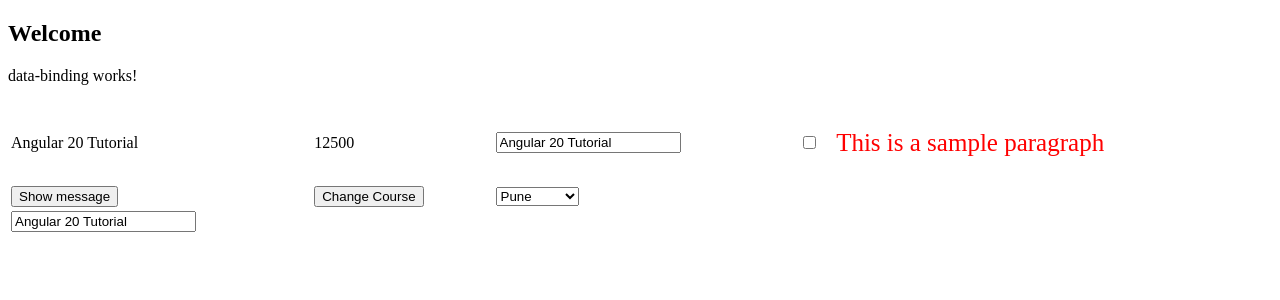
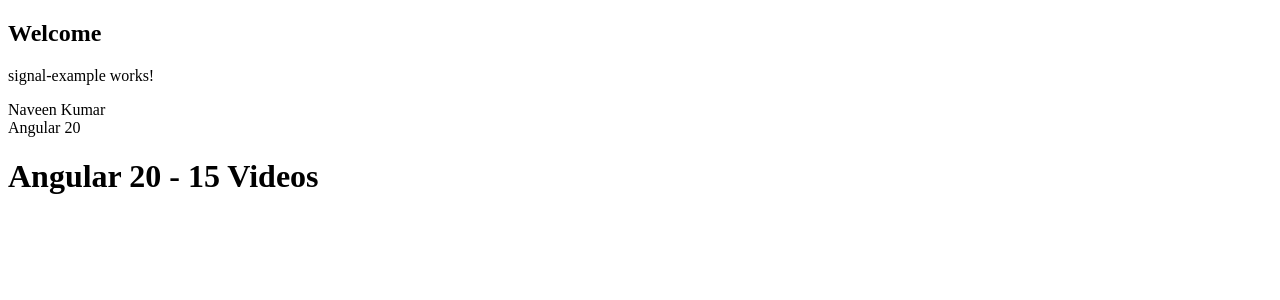
Before and after one commit to thephotogenicbug/angular_20_tutorial, an Angular app: page / in a window 1280 px wide. Shown: the top 300 px of the page. Built offline with nearby package versions, Linux system fonts and the light colour scheme.

Commit message:
Signal in angular

```diff
--- a/src/app/app.html
+++ b/src/app/app.html
@@ -1,5 +1,6 @@
 <h2>Welcome</h2>
-<app-data-binding></app-data-binding>
+<!-- <app-data-binding></app-data-binding> -->
+<app-signal-example></app-signal-example>
 
 <!-- <table style="width: 100%">
   <tr>
--- a/src/app/app.ts
+++ b/src/app/app.ts
@@ -3,10 +3,11 @@
 import { Admin } from "./components/admin/admin";
 import { User } from "./components/user/user";
 import { DataBinding } from './components/data-binding/data-binding';
+import { SignalExample } from './components/signal-example/signal-example';
 
 @Component({
   selector: 'app-root',
-  imports: [RouterOutlet, Admin, User, DataBinding],
+  imports: [RouterOutlet, Admin, User, DataBinding, SignalExample],
   templateUrl: './app.html',
   styleUrl: './app.css',
 })
--- /dev/null
+++ b/src/app/components/signal-example/signal-example.html
@@ -0,0 +1,12 @@
+<p>signal-example works!</p>
+
+<span>{{ firstName }}</span>
+<br />
+
+<span>
+  {{ courseName() }}
+</span>
+
+<h1>
+  {{ courseDetails() }}
+</h1>
--- /dev/null
+++ b/src/app/components/signal-example/signal-example.ts
@@ -0,0 +1,27 @@
+import { Component, computed, signal } from '@angular/core';
+
+@Component({
+  selector: 'app-signal-example',
+  imports: [],
+  templateUrl: './signal-example.html',
+  styleUrl: './signal-example.css',
+})
+export class SignalExample {
+  firstName: string = 'Naveen';
+
+  courseName = signal<string>('Angular');
+
+  courseDuration = signal('15 Videos');
+
+  courseDetails = computed(() => this.courseName() + ' - ' + this.courseDuration());
+
+  constructor() {
+    this.firstName = 'Naveen Kumar';
+    console.log(this.firstName);
+    console.log(this.courseName());
+    setTimeout(() => {
+      this.courseName.set('Angular 20');
+    }, 5000);
+    console.log(this.courseName());
+  }
+}
```
Also changed, not shown: src/app/components/signal-example/signal-example.css (added), 1 other file (tests, documents, lock files or other folders).
